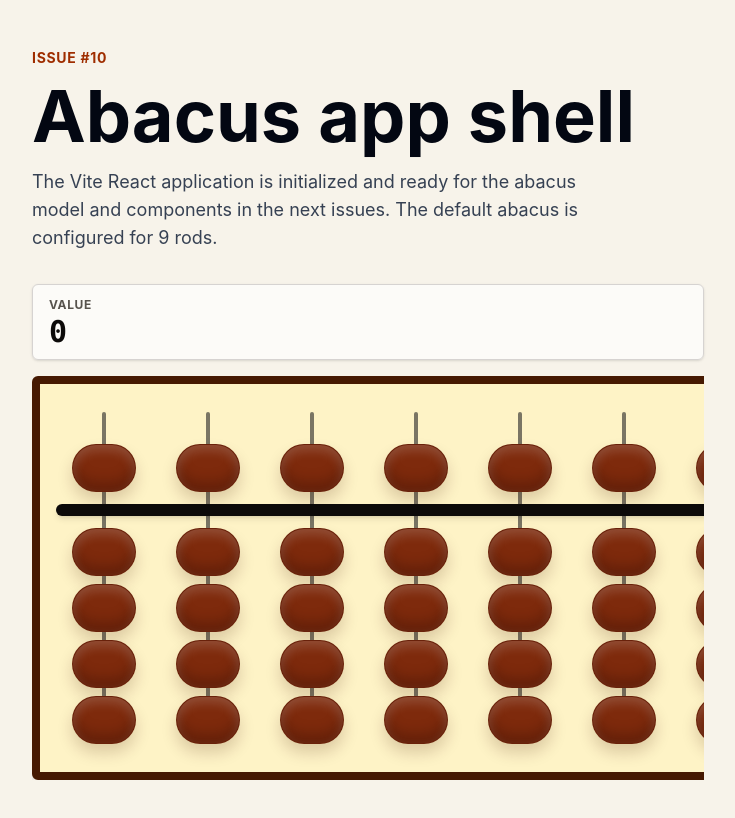
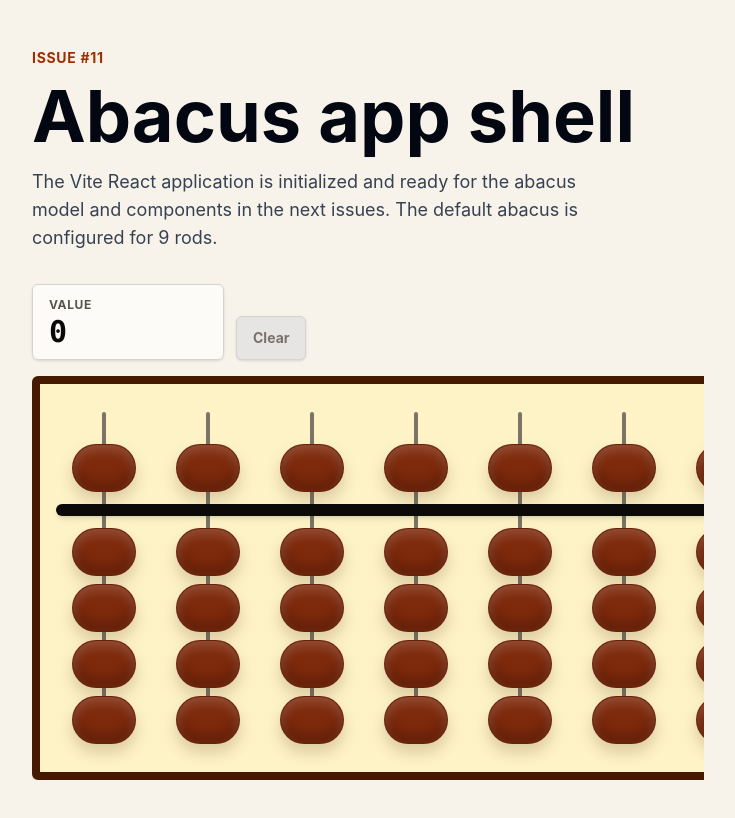
Before and after one commit to mtplayground/alex-1883-test-36, a React (Vite) app: page / in a window 1280 px wide. Shown: the top 818 px of the page, without its empty margins (272-1007 px from the left). Built offline with nearby package versions, Linux system fonts and the light colour scheme.

Commit message:
feat: Reset / clear control

```diff
--- a/src/App.tsx
+++ b/src/App.tsx
@@ -1,6 +1,7 @@
 import { useCallback, useMemo, useState } from 'react';
 import { APP_CONFIG } from './config';
 import { Abacus } from './components/Abacus';
+import { ResetButton } from './components/ResetButton';
 import { ValueDisplay } from './components/ValueDisplay';
 import { useAbacusState } from './hooks/useAbacusState';
 import { getBeadActive } from './lib/abacusState';
@@ -12,7 +13,7 @@ type DragIntent = Readonly<{
 }>;
 
 function App() {
-  const { rods, setBead } = useAbacusState(APP_CONFIG.rodCount);
+  const { reset, rods, setBead } = useAbacusState(APP_CONFIG.rodCount);
   const [dragIntent, setDragIntent] = useState<DragIntent | null>(null);
   const totalValue = useMemo(() => getTotalValue(rods), [rods]);
 
@@ -41,6 +42,11 @@ function App() {
     setDragIntent(null);
   }, []);
 
+  const handleReset = useCallback(() => {
+    reset();
+    setDragIntent(null);
+  }, [reset]);
+
   return (
     <main
       className="flex min-h-screen items-center px-8 py-12"
@@ -48,7 +54,7 @@ function App() {
     >
       <section className="mx-auto w-full max-w-2xl">
         <p className="mb-3 text-sm font-bold tracking-wider text-orange-800 uppercase">
-          Issue #10
+          Issue #11
         </p>
         <h1
           id="app-title"
@@ -65,7 +71,10 @@ function App() {
           aria-label="Abacus frame preview"
           className="mt-8 flex max-w-full flex-col gap-4"
         >
-          <ValueDisplay value={totalValue} />
+          <div className="flex flex-wrap items-end gap-3">
+            <ValueDisplay value={totalValue} />
+            <ResetButton disabled={totalValue === 0} onReset={handleReset} />
+          </div>
           <Abacus
             onBeadInteractionEnd={handleBeadInteractionEnd}
             onBeadPointerDown={handleBeadPointerDown}
--- /dev/null
+++ b/src/components/ResetButton.tsx
@@ -0,0 +1,17 @@
+type ResetButtonProps = Readonly<{
+  disabled?: boolean;
+  onReset: () => void;
+}>;
+
+export function ResetButton({ disabled = false, onReset }: ResetButtonProps) {
+  return (
+    <button
+      className="inline-flex h-11 items-center justify-center rounded-md border border-stone-900 bg-stone-900 px-4 text-sm font-bold text-white shadow-sm transition-colors hover:bg-stone-700 focus-visible:ring-2 focus-visible:ring-stone-950 focus-visible:ring-offset-2 focus-visible:outline-none disabled:cursor-not-allowed disabled:border-stone-300 disabled:bg-stone-200 disabled:text-stone-500"
+      disabled={disabled}
+      onClick={onReset}
+      type="button"
+    >
+      Clear
+    </button>
+  );
+}
```
